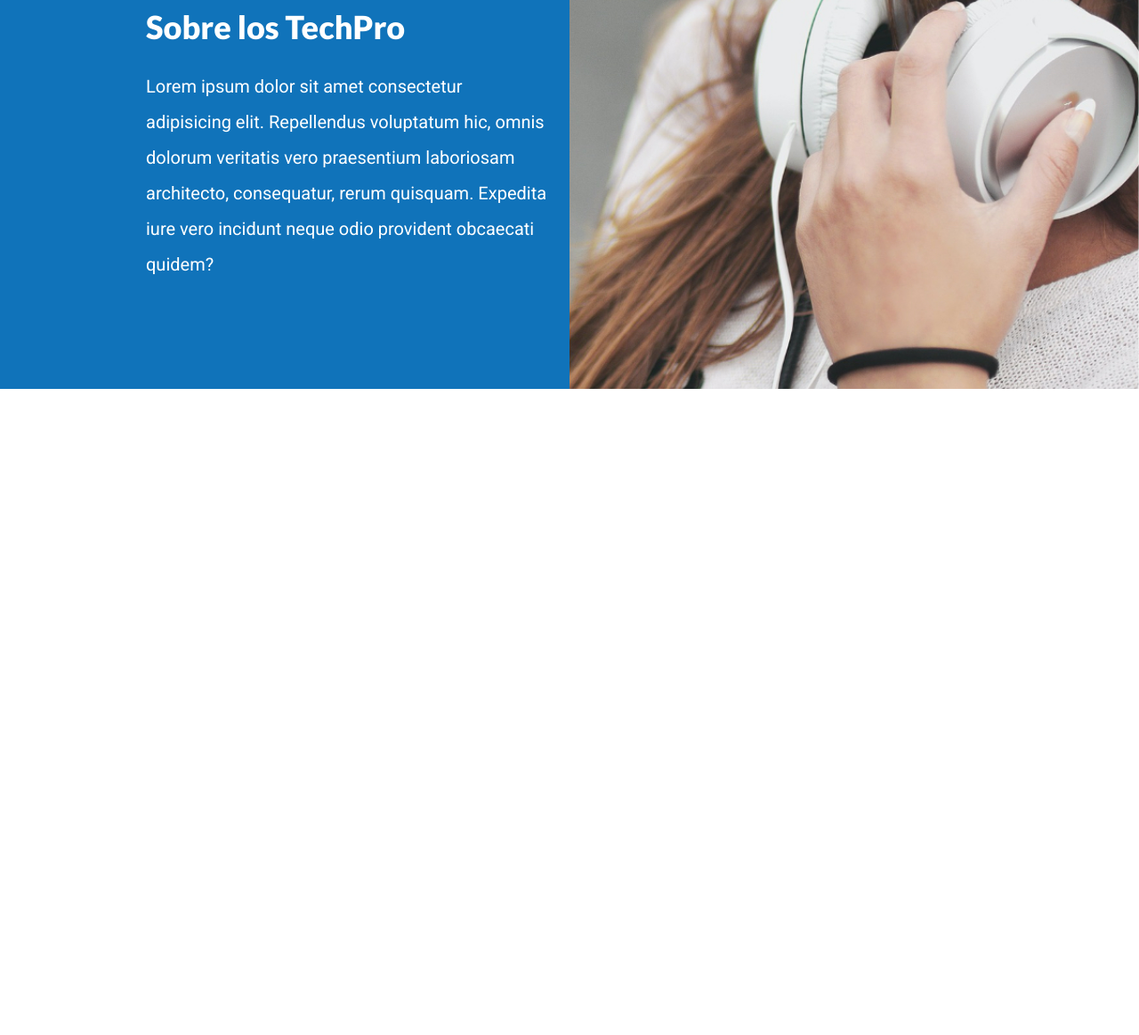
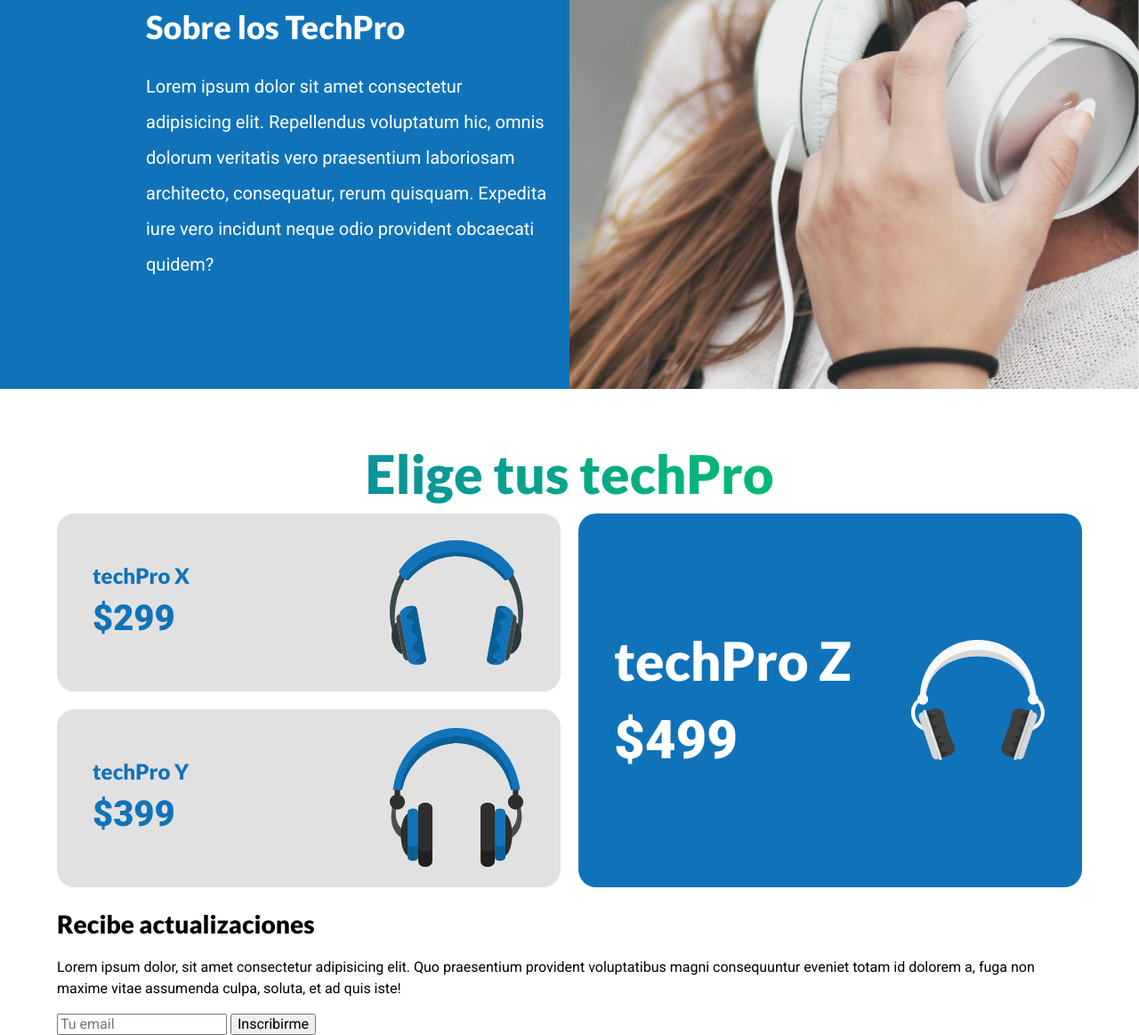
Before and after one commit to unreal911/techpro, a plain HTML site: page index.html in a window 1280 px wide. Shown: the part 1151-2314 px from the top of the page at 89% size. Before the commit the page ends 1588 px from the top, so only its background shows below. Drawn offline with Linux system fonts and the light colour scheme.

Commit message:
newsletter añadido

```diff
--- a/css/styles.css
+++ b/css/styles.css
@@ -166,10 +166,10 @@ img {
     /*/por el linear gradient*/
   }
 }
-@media (min-width:1600px) {
-    .sobre-tech{
-        background-size: 100%,200rem;
-    }
+@media (min-width: 1600px) {
+  .sobre-tech {
+    background-size: 100%, 200rem;
+  }
 }
 .sobre-tech-grid {
   display: grid;
@@ -182,7 +182,7 @@ img {
     row-gap: unset;
     grid-template-columns: repeat(2, 1fr);
     column-gap: 4rem;
-    padding: calc(var(--separacion)*2);
+    padding: calc(var(--separacion) * 2);
   }
 }
 .texto-sobre-tech {
@@ -193,13 +193,102 @@ img {
   justify-content: space-evenly;
   padding-bottom: var(--separacion);
 }
-@media (min-width:768px) {
-    .texto-sobre-tech{
-        padding-bottom: 0;
-    }
+@media (min-width: 768px) {
+  .texto-sobre-tech {
+    padding-bottom: 0;
+  }
 }
 .texto-sobre-tech p {
   font-size: 2rem;
   color: var(--blanco);
   line-height: 2;
 }
+
+/*Modelos*/
+.modelo {
+  padding: var(--separacion);
+}
+.header-modelos {
+  font-size: 6rem;
+  margin-top: var(--separacion);
+}
+.listado-modelos {
+  display: flex;
+  flex-direction: column-reverse;
+}
+@media (min-width:768px) {
+    .listado-modelos{
+        display: grid;
+        grid-template-columns: repeat(2,1fr);
+
+        gap: 2rem;
+    };
+
+
+}
+.modelo {
+  background-color: var(--grisClaro);
+  margin-bottom: 2rem;
+  padding-left: 4rem;
+  color: var(--primario);
+  border-radius: 2rem;
+  min-height: 20rem;
+  background-repeat: no-repeat;
+  background-position: 90% center;
+  background-size: 15rem;
+  display: flex;
+  flex-direction: column;
+  justify-content: center;
+  transition-property: transform background-size;
+  transition-duration: .3s;
+}
+.modelo:hover{
+    transform: scale(1.1);
+    background-size: 30rem;
+}
+.modelo h3 {
+  font-size: 2.4rem;
+}
+.modelo .precio {
+  font-size: 4rem;
+  font-weight: 900;
+  margin: 0;
+}
+.modelo:first-of-type {
+  margin-bottom: 0;
+}
+.modelo-y {
+  background-image: url(../img/modelo-y.svg);
+}
+.modelo-x {
+  background-image: url(../img/modelo-x.svg);
+
+}
+.modelo-z {
+    background-image: url(../img/modelo-z.svg);
+  background-color: #1073ba;
+  color: #fff;
+}
+@media (min-width:768px) {
+    .modelo-z{
+        grid-column: 2/3;
+        grid-row: 1/3;
+
+    }
+    .modelo-z h3 {
+        font-size: 6rem;
+    }
+}
+.modelo-z{
+    grid-column: 2/3;
+    grid-row: 1/3;
+
+}
+.modelo-z .precio {
+  font-size: 6rem;
+  font-weight: 900;
+}
+/*newsletters*/
+.newsletters{
+
+}
--- a/index.html
+++ b/index.html
@@ -87,6 +87,41 @@
             </div>
         </div>
     </section>
+    <main class="contenedor">
+        <h2 class="text-center degradado-verde header-modelos">Elige tus techPro</h2>
+        <div class="listado-modelos">
+            <div class="modelo modelo-x">
+                <h3>techPro X</h3>
+                <P class="precio">$299</P>
+            </div>
+            <div class="modelo modelo-y">
+                <h3>techPro Y</h3>
+                <P class="precio">$399</P>
+            </div>
+            <div class="modelo modelo-z">
+                <h3>techPro Z</h3>
+                <P class="precio">$499</P>
+            </div>
+        </div>
+    </main>
+    <section class="newsletters">
+        <div class="contenido-newsletters contenedor">
+            <div class="texto-newsletters">
+                <h3>Recibe actualizaciones</h3>
+                <p>
+                    Lorem ipsum dolor, sit amet consectetur adipisicing elit. Quo praesentium provident voluptatibus
+                    magni consequuntur eveniet totam id dolorem a, fuga non maxime vitae assumenda culpa, soluta, et ad
+                    quis iste!
+                </p>
+                <form class="formulario" action="">
+                    <div class="input">
+                        <input type="text" placeholder="Tu email">
+                        <input type="submit" value="Inscribirme">
+                    </div>
+                </form>
+            </div>
+        </div>
+    </section>
 </body>
 
 </html>
```
